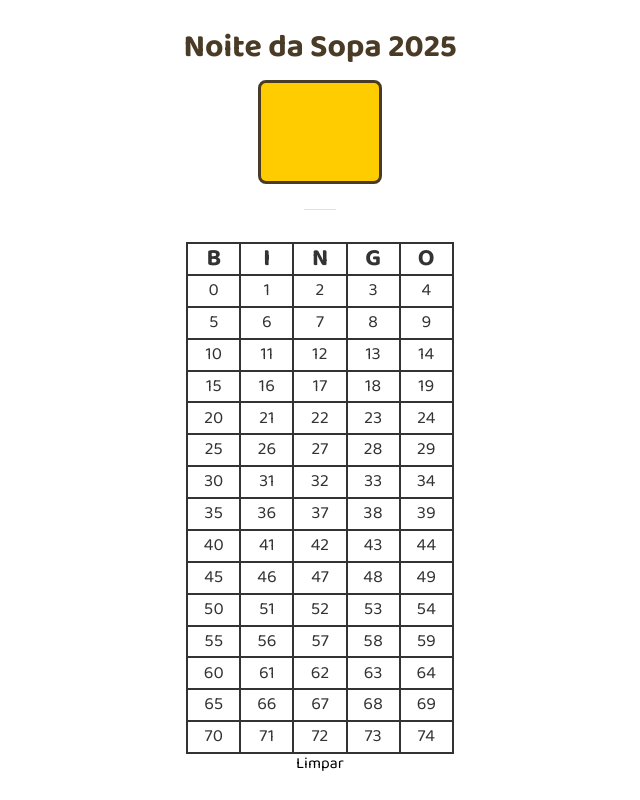
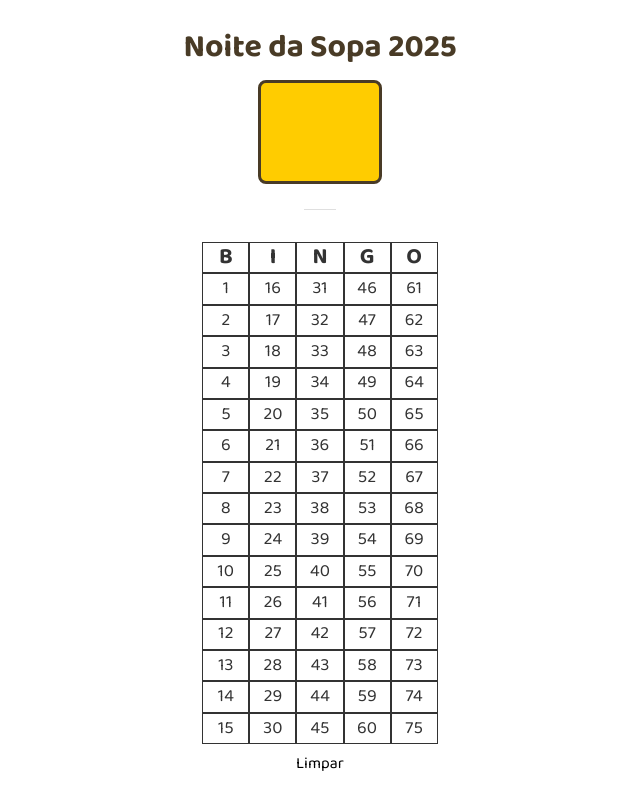
Before and after one commit to samueldcarvalho/Bingou, an Angular app: page / in a window 1280 px wide. Shown: the whole page, without its empty margins (320-960 px from the left). Built offline with nearby package versions, Linux system fonts and the light colour scheme; a web font is replaced by a local one.

Commit message:
fix: ordering columns

```diff
--- a/src/app/app.component.html
+++ b/src/app/app.component.html
@@ -1,6 +1,5 @@
 <div class="card-container">
   <div class="header">
-    <!-- <h1 class="logo">Bingo!</h1> -->
     <p class="sub-title">Noite da Sopa 2025</p>
   </div>
 
@@ -12,26 +11,17 @@
       type="number"
       #inputNumber
       id="input-number"
-      (keydown)="this.drawNumber($event, inputNumber)"
+      (keydown)="this.onPressEnterOnCell($event, inputNumber.value)"
     />
   </div>
 </div>
 
 <div class="grid-container">
-  <div class="grid-title">
-    <div class="cell" style="font-weight: bold">B</div>
-    <div class="cell" style="font-weight: bold">I</div>
-    <div class="cell" style="font-weight: bold">N</div>
-    <div class="cell" style="font-weight: bold">G</div>
-    <div class="cell" style="font-weight: bold">O</div>
-  </div>
-  <div
-    class="grid"
-    [ngStyle]="{
-      'grid-template-columns': 'repeat(5, 1fr)',
-    }"
-  >
-    @for (number of this.numbers; track $index) {
+  <div class="grid grid-cols-5">
+    @for (column of this.columns(); track $index) {
+      <div class="flex flex-col">
+        <div class="cell header">{{ column.columnId }}</div>
+        @for (number of column.numbers; track $index) {
           <div
             class="cell"
             [class.drawn]="number.isDrawn"
@@ -41,8 +31,10 @@
           </div>
         }
       </div>
+    }
+  </div>
+</div>
 
 <div class="clean-button-container">
   <button (click)="this.clear()">Limpar</button>
 </div>
-</div>
--- a/src/app/app.component.scss
+++ b/src/app/app.component.scss
@@ -36,44 +36,17 @@
 }
 
 .grid-container {
-  display: flex;
-  flex-flow: column;
-  height: calc(100% - 320px) !important;
-  max-width: 100dvw;
-}
+  aspect-ratio: 15/32;
+  height: calc(100dvh - 298px);
 
-.grid-title {
-  display: grid;
-  grid-template-columns: repeat(5, 1fr);
-  max-width: 100dvw;
-  width: 100%;
-  border: 1px solid #333;
+  & > .grid {
+    width: 100%;
+    height: 100%;
+    user-select: none;
+  }
 
   .cell {
-    width: 100%;
-    aspect-ratio: 2.5/1.5;
-    background-color: #fff;
-    display: flex;
-    justify-content: center;
-    align-items: center;
-    font-weight: normal;
-    color: #333;
-    font-size: 1.5rem;
-    border: 1px solid #333;
-  }
-}
-
-.grid {
-  width: 100%;
-  max-width: 100dvw;
-  display: grid;
-  border: 1px solid #333;
-  transform: translateY(-2px);
-  height: 100%;
-
-  .cell {
-    width: 100%;
-    aspect-ratio: 2.5/1.5;
+    aspect-ratio: 3/2;
     background-color: #fff;
     display: flex;
     justify-content: center;
@@ -82,6 +55,21 @@
     color: #333;
     font-size: 1.1rem;
     border: 1px solid #333;
+
+    &:hover {
+      cursor: pointer;
+      background-color: rgb(229, 232, 241);
+
+      &.header {
+        cursor: auto;
+        background-color: white;
+      }
+    }
+
+    &.header {
+      font-weight: bold;
+      font-size: 1.4rem;
+    }
 
     &.drawn {
       background-color: #ffcc00;
@@ -156,4 +144,13 @@
   display: flex;
   flex-flow: column;
   justify-content: center;
+  margin-top: 12px;
+
+  &:hover {
+    color: red;
+
+    & > button {
+      cursor: pointer;
+    }
+  }
 }
--- a/src/app/app.component.ts
+++ b/src/app/app.component.ts
@@ -1,8 +1,25 @@
-import { Component, computed, inject, OnInit, signal } from '@angular/core';
-import { ActivatedRoute, Router } from '@angular/router';
+import {
+  Component,
+  ElementRef,
+  inject,
+  OnInit,
+  signal,
+  ViewChild,
+} from '@angular/core';
+import { Router } from '@angular/router';
 
 const lastNumberKey = 'LAST_NUMBER';
-const numbersKey = 'NUMBERS';
+const columnsKey = 'COLUMNS';
+
+interface columnType {
+  columnId: string;
+  numbers: numberType[];
+}
+
+interface numberType {
+  num: string;
+  isDrawn: boolean;
+}
 
 @Component({
   selector: 'app-root',
@@ -11,78 +28,86 @@ const numbersKey = 'NUMBERS';
   styleUrl: './app.component.scss',
 })
 export class AppComponent implements OnInit {
-  protected router = inject(Router);
+  @ViewChild('inputNumber')
+  protected inputNumber!: ElementRef;
+  protected headers = ['B', 'I', 'N', 'G', 'O'];
+  protected columns = signal<columnType[]>([]);
   protected lastNumberDrawn = signal<string | null>(null);
 
-  private _numbersQuantity = signal(75);
-
-  protected columnsQuantity = computed(() => {
-    const sqrt = Math.ceil(Math.sqrt(this._numbersQuantity()));
-
-    return sqrt.toFixed(0);
-  });
+  protected router = inject(Router);
 
   ngOnInit(): void {
     const lastNumber = localStorage.getItem(lastNumberKey);
-    const numbers = localStorage.getItem(numbersKey);
+    const columns = localStorage.getItem(columnsKey);
 
-    if ((!!numbers && !!lastNumber) == false) {
-      this.router.routerState.root.queryParams.subscribe((params) => {
-        const quantity = params['quantity'];
-
-        if (quantity == null) {
-          this.resetNumbers(this._numbersQuantity());
-          return;
-        }
-
-        this._numbersQuantity.set(Number.parseInt(quantity));
-        this.resetNumbers(this._numbersQuantity());
-      });
+    if ((!!columns && !!lastNumber) == true) {
+      this.columns.set(JSON.parse(columns!));
+      this.lastNumberDrawn.set(lastNumber);
 
       return;
     }
 
-    this.numbers = JSON.parse(numbers!);
-    this.lastNumberDrawn.set(lastNumber);
+    this.generateColumns();
   }
 
-  protected numbers = Array.from({ length: 65 }, (_, i) => ({
-    num: i.toString(),
-    isDrawn: false,
-  }));
+  private generateColumns() {
+    this.columns.set([]);
+    let count = 0;
 
-  protected drawNumber(event: any, input: HTMLInputElement) {
+    for (let header of this.headers) {
+      const column = {
+        columnId: header,
+        numbers: [],
+      } as columnType;
+
+      const initialValue = count * 15 + 1;
+
+      column.numbers = Array.from({ length: 15 }, (_, j) => ({
+        num: (initialValue + j).toString(),
+        isDrawn: false,
+      }));
+
+      this.columns.update((old) => [...old, column]);
+
+      count++;
+    }
+  }
+
+  protected onPressEnterOnCell(event: any, number: string) {
     if (event.key != 'Enter') {
       return;
     }
 
-    var selectedNumber = this.numbers.find(
-      (p) => p.num == input.value && p.isDrawn == false,
-    );
+    this.drawNumber(number);
+  }
 
-    input.value = '';
+  protected drawNumber(selectedNumber: string) {
+    const allNumbers = this.columns().flatMap((i) => i.numbers);
+    const selectedItem = allNumbers.find((p) => p.num == selectedNumber);
 
-    if (selectedNumber == null) {
+    console.log(this.inputNumber);
+
+    this.inputNumber.nativeElement.value = '';
+    this.inputNumber.nativeElement.focus();
+
+    if (selectedItem == null) {
       return;
     }
 
-    selectedNumber.isDrawn = true;
-    this.lastNumberDrawn.set(selectedNumber.num);
+    selectedItem.isDrawn = true;
+    this.lastNumberDrawn.set(selectedItem.num);
 
-    localStorage.setItem(lastNumberKey, selectedNumber.num);
-    localStorage.setItem(numbersKey, JSON.stringify(this.numbers));
+    this.updateLocalStorage();
+  }
+
+  private updateLocalStorage() {
+    localStorage.setItem(lastNumberKey, this.lastNumberDrawn() ?? '');
+    localStorage.setItem(columnsKey, JSON.stringify(this.columns()));
   }
 
   protected clear() {
     localStorage.clear();
     this.lastNumberDrawn.set(null);
-    this.resetNumbers(this._numbersQuantity());
-  }
-
-  private resetNumbers(quantity: number) {
-    this.numbers = Array.from({ length: quantity }, (_, i) => ({
-      num: i.toString(),
-      isDrawn: false,
-    }));
+    this.generateColumns();
   }
 }
```
Lines whose indentation alone changed are shown as unchanged.
